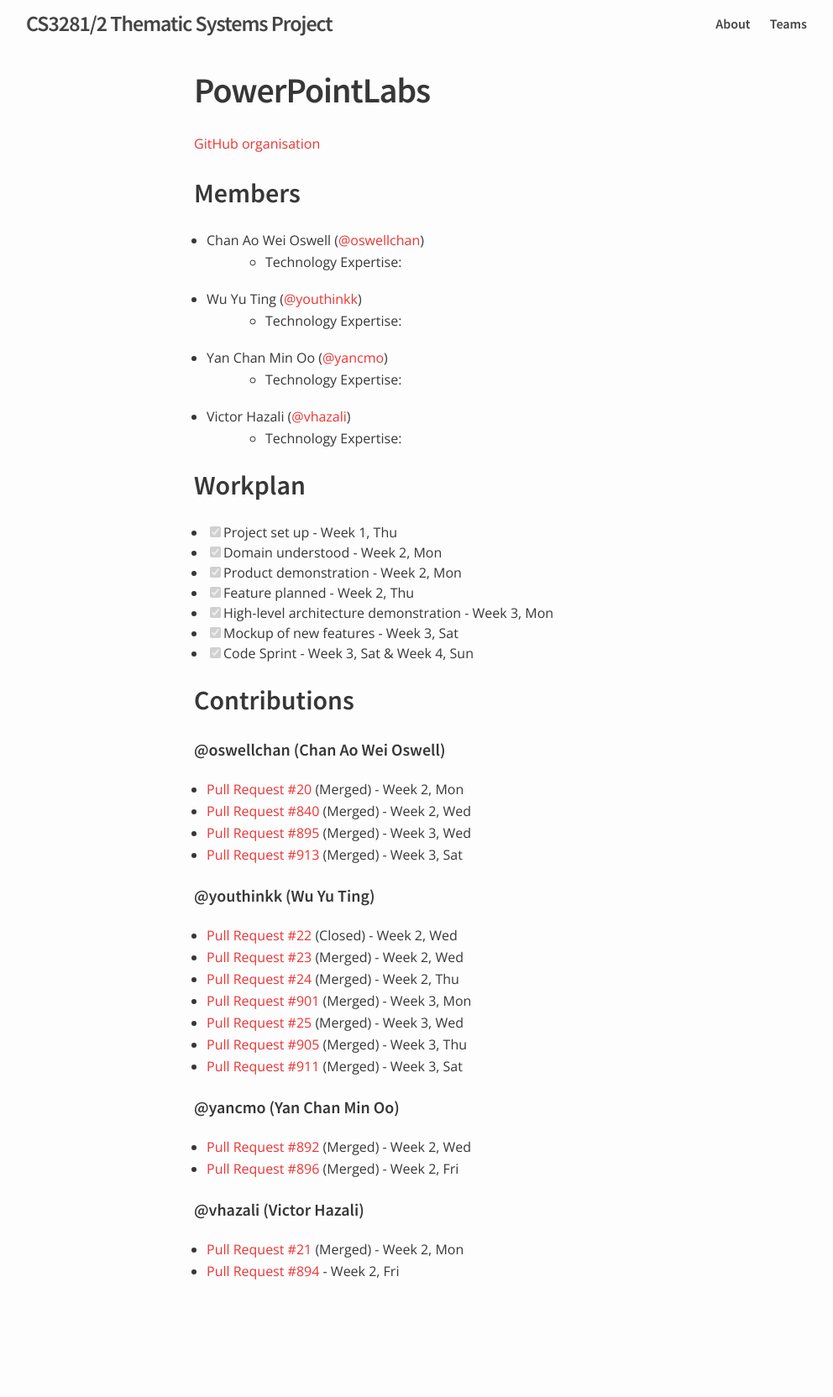
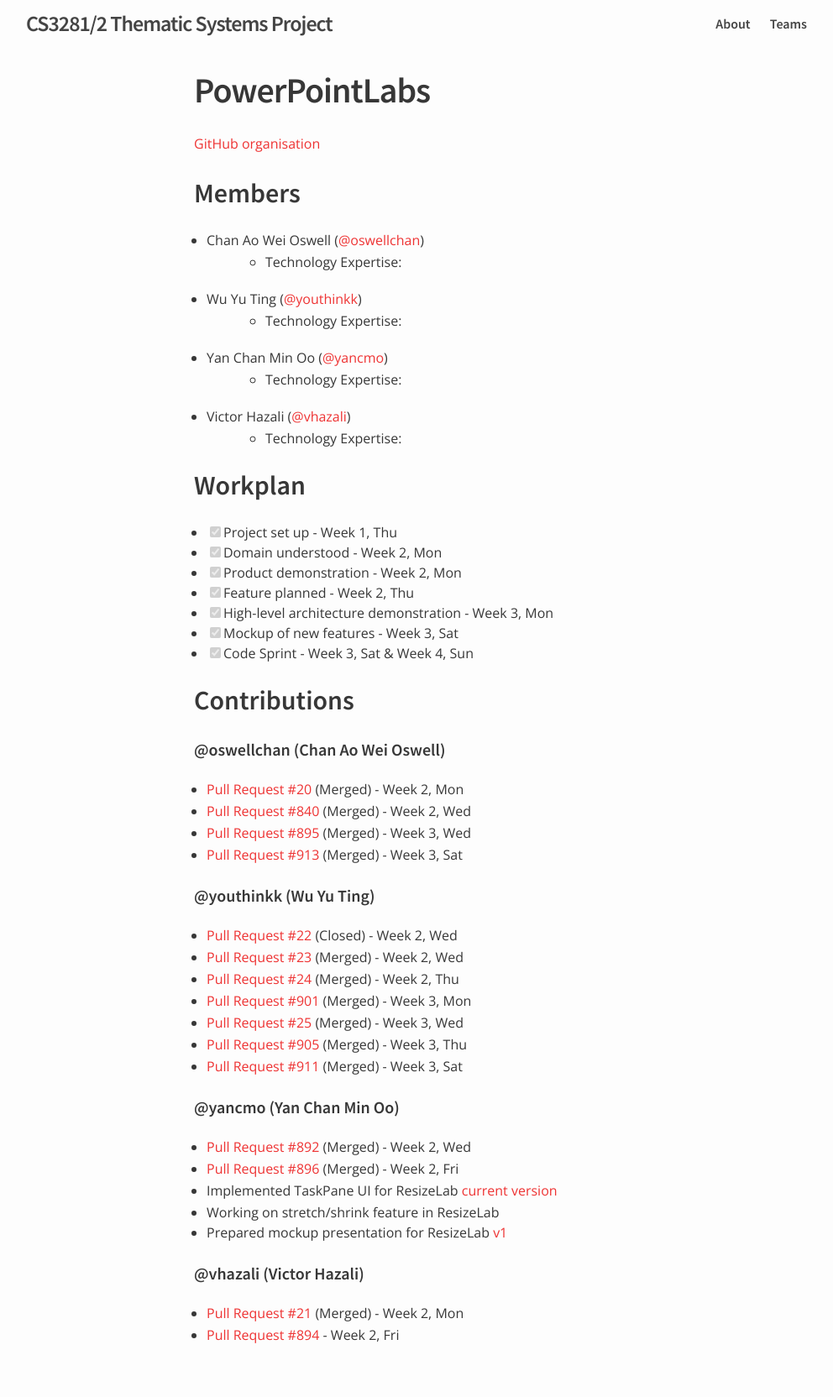
Before and after one commit to nus-oss/cs3281-AY1516S2-website, a Jekyll site: the page built from teams/powerpointlabs.md, in a window 1280 px wide. Shown: the whole page at 84% size, without its empty margins (139-1131 px from the left). Built offline with Jekyll 4.4.1, drawn with Linux system fonts in a browser that asks for light colours; before the commit the page ends 1588 px from its top, so only the background shows below that.

Commit message:
Update powerpointlabs.md

```diff
--- a/teams/powerpointlabs.md
+++ b/teams/powerpointlabs.md
@@ -45,6 +45,9 @@
 #### @yancmo (Yan Chan Min Oo)
 * [Pull Request #892](https://github.com/PowerPointLabs/PowerPointLabs/pull/892) (Merged) - Week 2, Wed
 * [Pull Request #896](https://github.com/PowerPointLabs/PowerPointLabs/pull/896) (Merged) - Week 2, Fri
+* Implemented TaskPane UI for ResizeLab [current version](https://dl.dropboxusercontent.com/u/7610216/ResizeLabUIv1.PNG)
+* Working on stretch/shrink feature in ResizeLab
+* Prepared mockup presentation for ResizeLab [v1](https://dl.dropboxusercontent.com/u/7610216/resizelab%20mockupv1.pptx)
 
 #### @vhazali (Victor Hazali)
 * [Pull Request #21](https://github.com/PowerPointLabs/PowerPointLabs-Website/pull/21) (Merged) - Week 2, Mon
```
